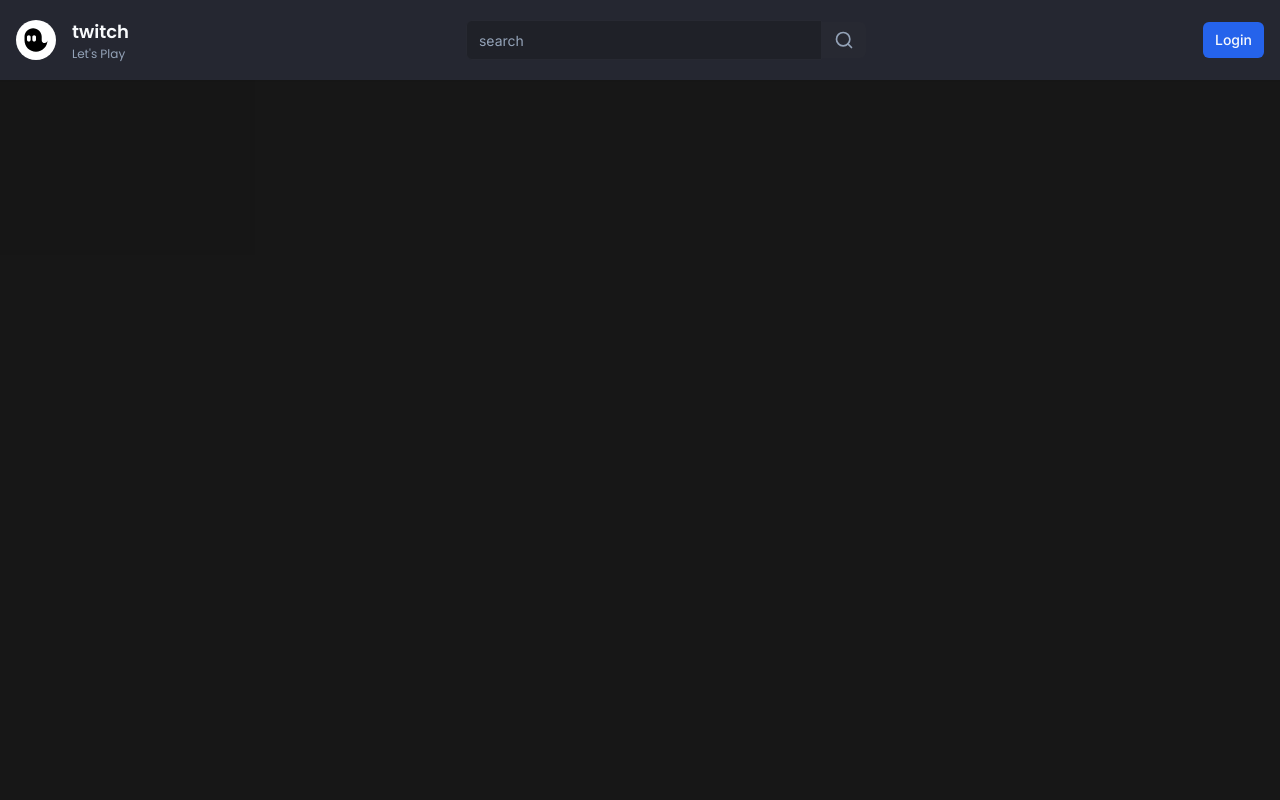
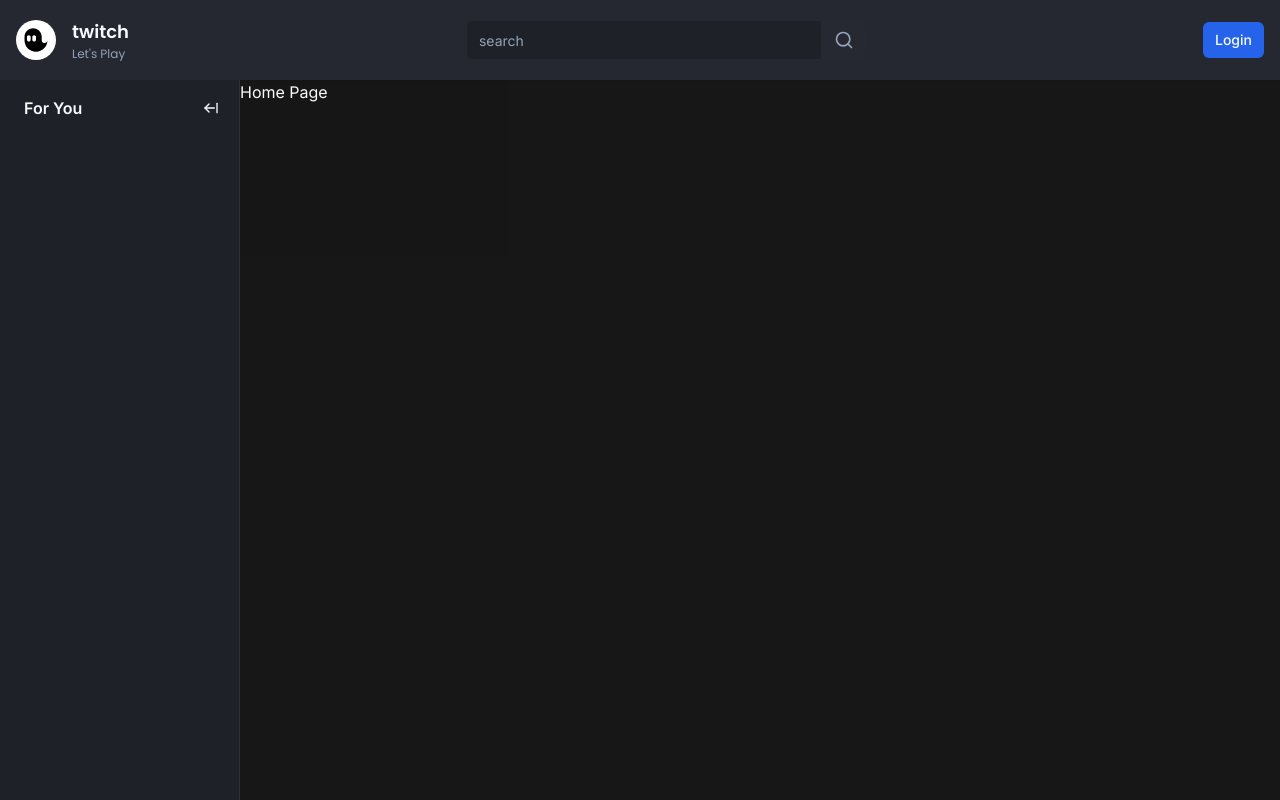
Before and after one commit to Swapnil67/twitch-clone, a Next.js app: page / in a window 1280 px wide. Built offline with nearby package versions, Linux system fonts and the light colour scheme; no server answers.

Commit message:
App sidebar & responsive

```diff
--- /dev/null
+++ b/app/(browse)/_components/container.tsx
@@ -0,0 +1,35 @@
+"use client";
+import { cn } from "@/lib/utils";
+import { useSidebar } from "@/store/use-sidebar";
+import React, { useEffect } from "react";
+import { useMediaQuery } from "usehooks-ts";
+
+
+
+const Container = ({ children }: { children: React.ReactNode }) => {
+  const { collapsed, onCollapase, onExpand } = useSidebar((state) => state);
+  console.log("collapsed: ", collapsed);
+
+  const matches = useMediaQuery('(max-width: 1024px)');
+
+  useEffect(() => {
+    if(matches) {
+      onCollapase()
+    } else {
+      onExpand()
+    }
+  }, [matches, onExpand, onCollapase])
+
+  return (
+    <div
+      className={cn(
+        "flex-1",
+        collapsed ? "ml-[70px]" : "ml-[70px] lg:ml-60"
+      )}
+    >
+      {children}
+    </div>
+  );
+};
+
+export default Container;
--- /dev/null
+++ b/app/(browse)/_components/sidebar/index.tsx
@@ -0,0 +1,14 @@
+import React from 'react'
+
+import { Wrapper } from './wrapper'
+import Toggle from './toggle'
+
+const Sidebar = () => {
+  return (
+    <Wrapper>
+      <Toggle />
+    </Wrapper>
+  )
+}
+
+export default Sidebar
--- /dev/null
+++ b/app/(browse)/_components/sidebar/toggle.tsx
@@ -0,0 +1,40 @@
+"use client";
+
+import { Hint } from "@/components/hint";
+import { Button } from "@/components/ui/button";
+import { useSidebar } from "@/store/use-sidebar";
+import { ArrowLeftFromLine, ArrowRightFromLine } from "lucide-react";
+import React from "react";
+
+const Toggle = () => {
+  const { collapsed, onExpand, onCollapase } = useSidebar((state) => state);
+  const label = collapsed ? "Expand" : "Collapse";
+
+  return (
+    <>
+      {collapsed && (
+        <div className="hidden lg:flex w-full items-center justify-center pt-4 mb-4">
+          <Button className="h-auto p-2" variant="ghost" onClick={onExpand}>
+            <ArrowRightFromLine className="app-icon-xs" />
+          </Button>
+        </div>
+      )}
+      {!collapsed && (
+        <div className="p-3 pl-6 mb-2 flex items-center w-full">
+          <p className="text-primary font-semibold">For You</p>
+          <Hint label={label} side="right" asChild>
+            <Button
+              className="h-auto p-2 ml-auto"
+              variant="ghost"
+              onClick={onCollapase}
+            >
+              <ArrowLeftFromLine className="app-icon-xs" />
+            </Button>
+          </Hint>
+        </div>
+      )}
+    </>
+  );
+};
+
+export default Toggle;
--- /dev/null
+++ b/app/(browse)/_components/sidebar/wrapper.tsx
@@ -0,0 +1,16 @@
+'use client'
+import { cn } from "@/lib/utils";
+import { useSidebar } from "@/store/use-sidebar";
+
+interface WrapperProps {
+  children: React.ReactNode;
+}
+
+export const Wrapper = ({ children }: WrapperProps) => {
+  const { collapsed } = useSidebar((state) => state);
+  return (
+    <aside className={cn("fixed left-0 flex flex-col w-60 h-full bg-background border-r border-[#2D2E35] z-50", collapsed && "w-[70px]")}>
+      {children}
+    </aside>
+  );
+};
--- a/app/(browse)/layout.tsx
+++ b/app/(browse)/layout.tsx
@@ -1,12 +1,17 @@
 import React from 'react'
 import Navbar from './_components/navbar'
+import Sidebar from './_components/sidebar'
+import Container from './_components/container'
 
 const BrowseLayout = ({ children }: { children: React.ReactNode }) => {
   return (
     <>
     <Navbar />
-    <div>
+    <div className='flex h-full pt-20'>
+      <Sidebar />
+      <Container>
       {children}
+      </Container>
     </div>
     </>
   )
--- a/app/globals.css
+++ b/app/globals.css
@@ -85,6 +85,9 @@
 
 
 @layer utilities {
+  .app-icon-xs {
+    @apply h-4 w-4;
+  }
   .app-icon-sm {
     @apply h-5 w-5;
   }
--- /dev/null
+++ b/components/hint.tsx
@@ -0,0 +1,32 @@
+import {
+  Tooltip,
+  TooltipContent,
+  TooltipProvider,
+  TooltipTrigger,
+} from "@/components/ui/tooltip";
+
+interface HintProps {
+  label: string;
+  children: React.ReactNode;
+  asChild?: boolean;
+  side?: "top" | "bottom" | "left" | "right";
+  aligh?: "start" | "center" | "end";
+}
+
+export const Hint = (props: HintProps) => {
+  const { label, children, asChild, side, aligh } = props;
+  return (
+    <TooltipProvider>
+      <Tooltip delayDuration={0}>
+        <TooltipTrigger asChild={asChild}>{children}</TooltipTrigger>
+        <TooltipContent
+          className="text-black bg-white"
+          side={side}
+          align={aligh}
+        >
+          <p className="font-semibold">{label}</p>
+        </TooltipContent>
+      </Tooltip>
+    </TooltipProvider>
+  );
+};
--- /dev/null
+++ b/components/ui/tooltip.tsx
@@ -0,0 +1,30 @@
+"use client"
+
+import * as React from "react"
+import * as TooltipPrimitive from "@radix-ui/react-tooltip"
+
+import { cn } from "@/lib/utils"
+
+const TooltipProvider = TooltipPrimitive.Provider
+
+const Tooltip = TooltipPrimitive.Root
+
+const TooltipTrigger = TooltipPrimitive.Trigger
+
+const TooltipContent = React.forwardRef<
+  React.ElementRef<typeof TooltipPrimitive.Content>,
+  React.ComponentPropsWithoutRef<typeof TooltipPrimitive.Content>
+>(({ className, sideOffset = 4, ...props }, ref) => (
+  <TooltipPrimitive.Content
+    ref={ref}
+    sideOffset={sideOffset}
+    className={cn(
+      "z-50 overflow-hidden rounded-md border bg-popover px-3 py-1.5 text-sm text-popover-foreground shadow-md animate-in fade-in-0 zoom-in-95 data-[state=closed]:animate-out data-[state=closed]:fade-out-0 data-[state=closed]:zoom-out-95 data-[side=bottom]:slide-in-from-top-2 data-[side=left]:slide-in-from-right-2 data-[side=right]:slide-in-from-left-2 data-[side=top]:slide-in-from-bottom-2",
+      className
+    )}
+    {...props}
+  />
+))
+TooltipContent.displayName = TooltipPrimitive.Content.displayName
+
+export { Tooltip, TooltipTrigger, TooltipContent, TooltipProvider }
--- a/package.json
+++ b/package.json
@@ -13,6 +13,7 @@
     "@clerk/themes": "^1.7.9",
     "@prisma/client": "^5.9.1",
     "@radix-ui/react-slot": "^1.0.2",
+    "@radix-ui/react-tooltip": "^1.0.7",
     "class-variance-authority": "^0.7.0",
     "clsx": "^2.1.0",
     "lucide-react": "^0.323.0",
@@ -23,7 +24,9 @@
     "react-dom": "^18",
     "svix": "^1.17.0",
     "tailwind-merge": "^2.2.1",
-    "tailwindcss-animate": "^1.0.7"
+    "tailwindcss-animate": "^1.0.7",
+    "usehooks-ts": "^2.14.0",
+    "zustand": "^4.5.0"
   },
   "devDependencies": {
     "@types/node": "^20",
--- /dev/null
+++ b/store/use-sidebar.ts
@@ -0,0 +1,13 @@
+import { create } from "zustand";
+
+interface SidebarStore {
+  collapsed: boolean;
+  onExpand: () => void;
+  onCollapase: () => void;
+}
+
+export const useSidebar = create<SidebarStore>((set) => ({
+  collapsed: true,
+  onExpand: () => set(() => ({ collapsed: false })),
+  onCollapase: () => set(() => ({ collapsed: true })),
+}));
```
Also changed, not shown: 1 other file (tests, documents, lock files or other folders).
